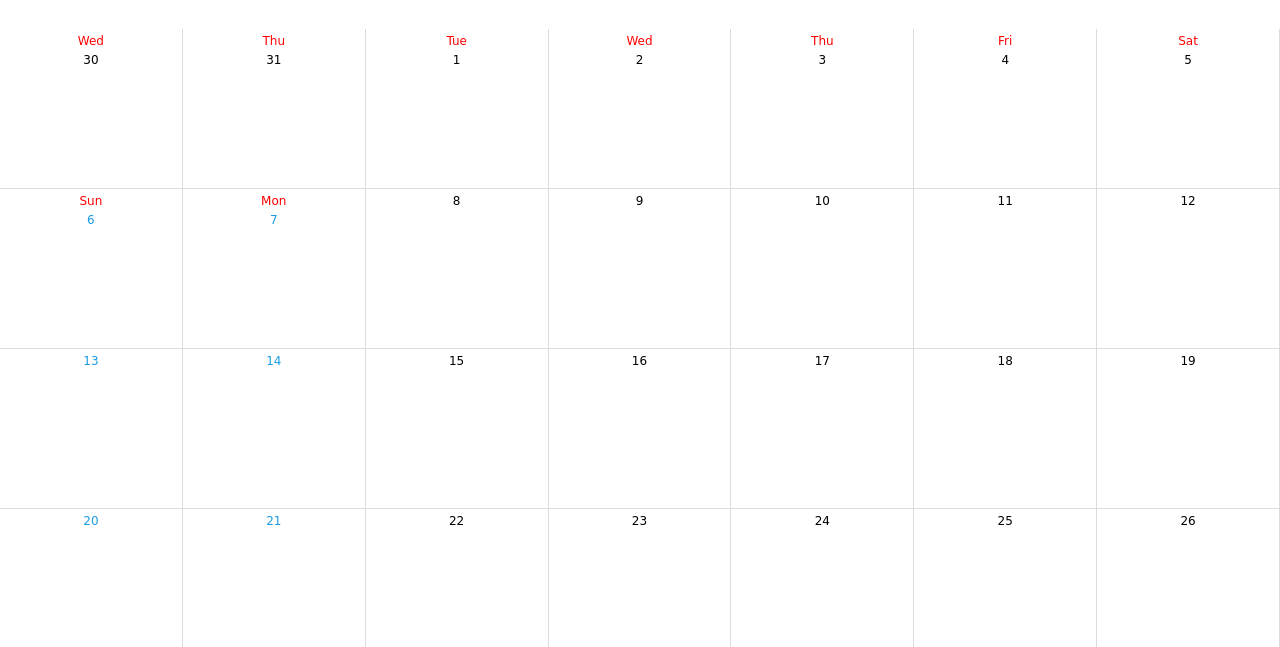
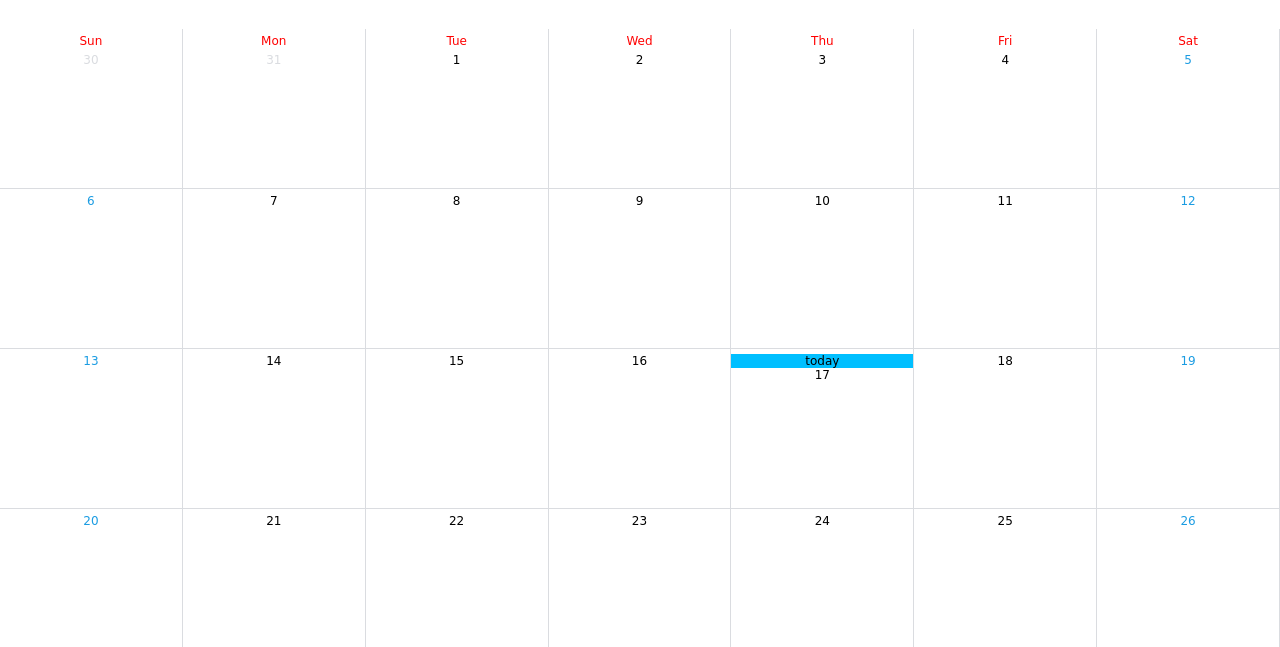
Before and after one commit to techstyle99/calendar, a plain HTML site: page index.html in a window 1280 px wide. Shown: the part 153-800 px from the top of the page. Drawn offline with Linux system fonts and the light colour scheme; a web font is replaced by a local one.

Commit message:
new stuff

```diff
--- a/script.js
+++ b/script.js
@@ -1,15 +1,23 @@
+
+// document.addEventListener('DOMContentLoaded', () => {
+
+
+const renderCalendar = () => {
+
 
 document.addEventListener('DOMContentLoaded', () => {
 
+    const date = new Date();
+    // date.setDate(1);
     const days = ["Mon", "Tue", "Wed", "Thu", "Fri", "Sat", "Sun"];
     const months = ["Jan", "Feb", "Mar", "Apr", "May", "Jun", "Jul", "Aug", "Sep", "Oct", "Nov", "Dec"];
 
     // date.js library
-    const date = new Date();
-    const cday = date.getDate();
+
+    const cday = date.getDate();            //same as new Date().getDate();
     const wday = days[date.getDay()];
-    const premonth = date.getMonth();
-    const monthnum = date.getMonth()+1;
+    const premonth = date.getMonth();       //same as new Date().getMonth();
+    const currMonth = date.getMonth()+1;
     const nextMonth = date.getMonth()+2;
     const monthletter = months[date.getMonth()];
     const year = date.getFullYear();
@@ -19,41 +27,40 @@ document.addEventListener('DOMContentLoaded', () => {
     const lastDayIdx = new Date(date.getFullYear(), date.getMonth() + 1, 0).getDay();   //sun=0, mon=1, tue=2 etc
     const prevLastDay = new Date(date.getFullYear(), date.getMonth(), 0).getDate();         // last day of the previous month
     const nextDays = 7 - lastDayIdx - 1;
-
-    console.log(lastDayIdx);
+    console.log("its working!")
+    console.log(cday, premonth);
 
 
-
+    // calendar top part with the month year date weekday names
     document.querySelector(".date h1").innerHTML = monthletter;
     document.querySelector(".date p").innerHTML = date.toDateString();
 
 
-    const isWeekend = cday => {
-        // highlight saturday & sunday
-        // 6 when its saturday, 0 when its sunday
-        return cday % 7 === 6 || cday % 7 === 0;
-    }
+    //start of the main body of calendar
+    const calendar = document.querySelector("#app-calendar");
 
 
+    /* function that takes a monthday and returns a weekday */
     const getdayOfweek = (dayOfMonth) => {
         // factor time zone with: new Date(Date.UTC(year, month, dayIdx));
-        const date = new Date(year, monthnum, dayOfMonth);
+        const date = new Date(year, currMonth, dayOfMonth);
         return new Intl.DateTimeFormat("en-US", { weekday: "short" }).format(date);
     }
 
 
+    const isWeekend = cday => {
+        return getdayOfweek(cday) === "Sat" || getdayOfweek(cday) === "Sun";
+        // return cday % 7 === 6 || cday % 7 === 0;
+    }
 
-    const calendar = document.querySelector("#app-calendar");
 
-    for (let x = firstDayIdx; x>0; x--){
+    /* dynamically make divs for days in the first row that are from the previous month */
+    for (let x = firstDayIdx; x > 0; x--){
         let prevDays = "";
         const greyfdays = prevLastDay - x + 1;
-        console.log(greyfdays);
-
-        const date = new Date(year, premonth, greyfdays);
-        console.log(date);
+        const dateInput = "'" + year + "," + premonth + "," + greyfdays + "'";
+        const date = new Date(dateInput);
         const dayName = new Intl.DateTimeFormat("en-US", { weekday: "short" }).format(date);
-        console.log(dayName);
 
         nameOfWeek = `<div class="nameOfWeek">${dayName}</div>`;
 
@@ -63,22 +70,31 @@ document.addEventListener('DOMContentLoaded', () => {
     }
 
 
-
+    /* dynamically make divs for days of a month */
     for (let day = 1; day <= lastDay; day++){
         const weekend = isWeekend(day);
         let nameOfWeek = "";
-        if (day <= 7){
+
+
+        if (day === cday){
+            nameOfWeek += `<div class="today">today</div>`;
+        }
+
+        else if (day <= 7-firstDayIdx){
             const dayName = getdayOfweek(day);
+            console.log("day name: " + dayName);
             nameOfWeek = `<div class="nameOfWeek">${dayName}</div>`;
         }
+
 
         calendar.insertAdjacentHTML("beforeend",
         `<div class="dayOfMonth ${weekend ? "weekendDays" : ""}">
         ${nameOfWeek}${day}</div>`);
+
     }
 
 
-
+    /* dynamically make divs for days in the last row that are from the next month */
     for (let j = 1; j<=nextDays; j++){
         calendar.insertAdjacentHTML("beforeend",
         `<div class="next-days">
@@ -87,6 +103,8 @@ document.addEventListener('DOMContentLoaded', () => {
 
 
 
+    /* classList toggle() method: add or remove css classes whether exist or not
+       add event listener to all day divs of the month when select or unselected */
 
     document.querySelectorAll("#app-calendar .dayOfMonth").forEach
     (dayOfMonth => {
@@ -96,18 +114,24 @@ document.addEventListener('DOMContentLoaded', () => {
 
     })
 
-
-    document.querySelector('.prev').addEventListener('click', () => {
-        date.setMonth(date.getMonth()-1);
-        renderCalendar();
-    })
+});
 
 
-    document.querySelector('.next').addEventListener('click', () => {
-        date.setMonth(date.getMonth()+1);
+}
+
+    renderCalendar();
+
+    document.querySelector('.prev-Days').addEventListener('click', () => {
+        calendar.innerHTML = "";
+        date.setMonth(date.getMonth()-1);
         renderCalendar();
 
     })
 
 
-});
+    document.querySelector('.next-days').addEventListener('click', () => {
+        calendar.innerHTML = "";
+        date.setMonth(date.getMonth()+1);
+        renderCalendar();
+
+    })
--- a/styles.css
+++ b/styles.css
@@ -12,7 +12,7 @@ body {
 
 }
 
-/*************** new css *************************/
+/*************** top css *************************/
 
 .month {
     display: flex;
@@ -39,7 +39,7 @@ body {
     font-size: 1.1rem;
 }
 
-/*************** old css *************************/
+/*************** bottom css *************************/
 
 
 #app-calendar {
@@ -60,9 +60,10 @@ body {
 
 
 .dayOfMonth {
+    border-right: 1px solid var(--light-gray);
     border-bottom: 1px solid var(--light-gray);
-    border-right: 1px solid var(--light-gray);
     text-align: center;
+    /* padding-top: opx;  */
     padding-top: 5px;
     font-size: 12px;
     cursor: pointer;
@@ -81,19 +82,24 @@ body {
     color: greenyellow;
 }
 
-.prev-dates, .next-date {opacity: 0.5;}
-
-.today { background-color: deepskyblue;}
-
 
 
 .prevDays, .next-days {
+    border-right: 1px solid var(--light-gray);
     border-bottom: 1px solid var(--light-gray);
-    border-right: 1px solid var(--light-gray);
     text-align: center;
+    /* padding-top: 0px;  */
     padding-top: 5px;
     font-size: 12px;
     cursor: pointer;
     transition: background-color 200ms, color 200ms;
-    color: black;
+    color: var(--light-gray);
+    /* background-color: var(--light-gray); */
+    /* opacity: 0.5; */
 }
+
+.today {
+    margin-top: 0px;
+    background-color: deepskyblue;
+
+}
```
Also changed, not shown: index.html (+1 -1 lines).
